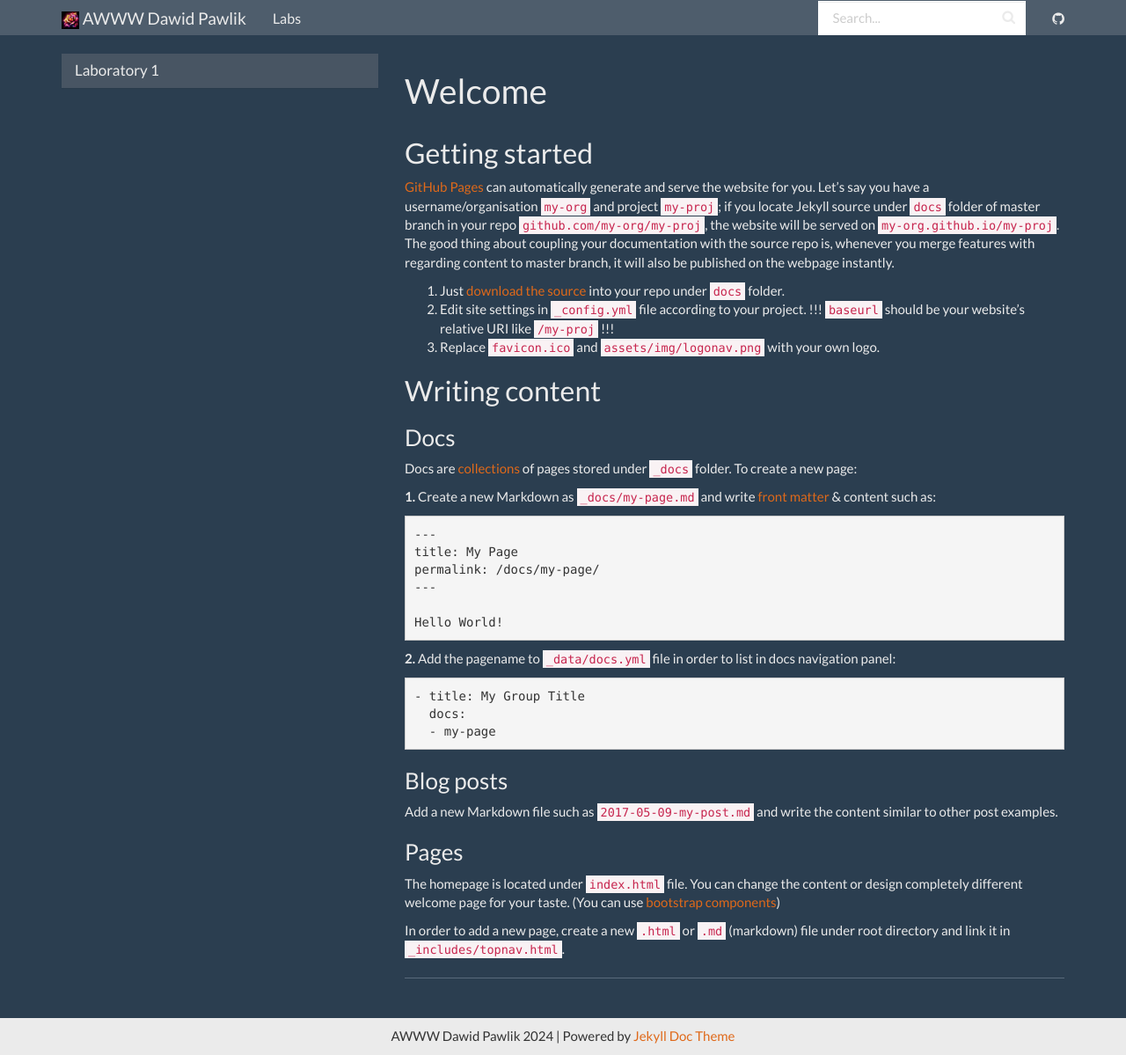
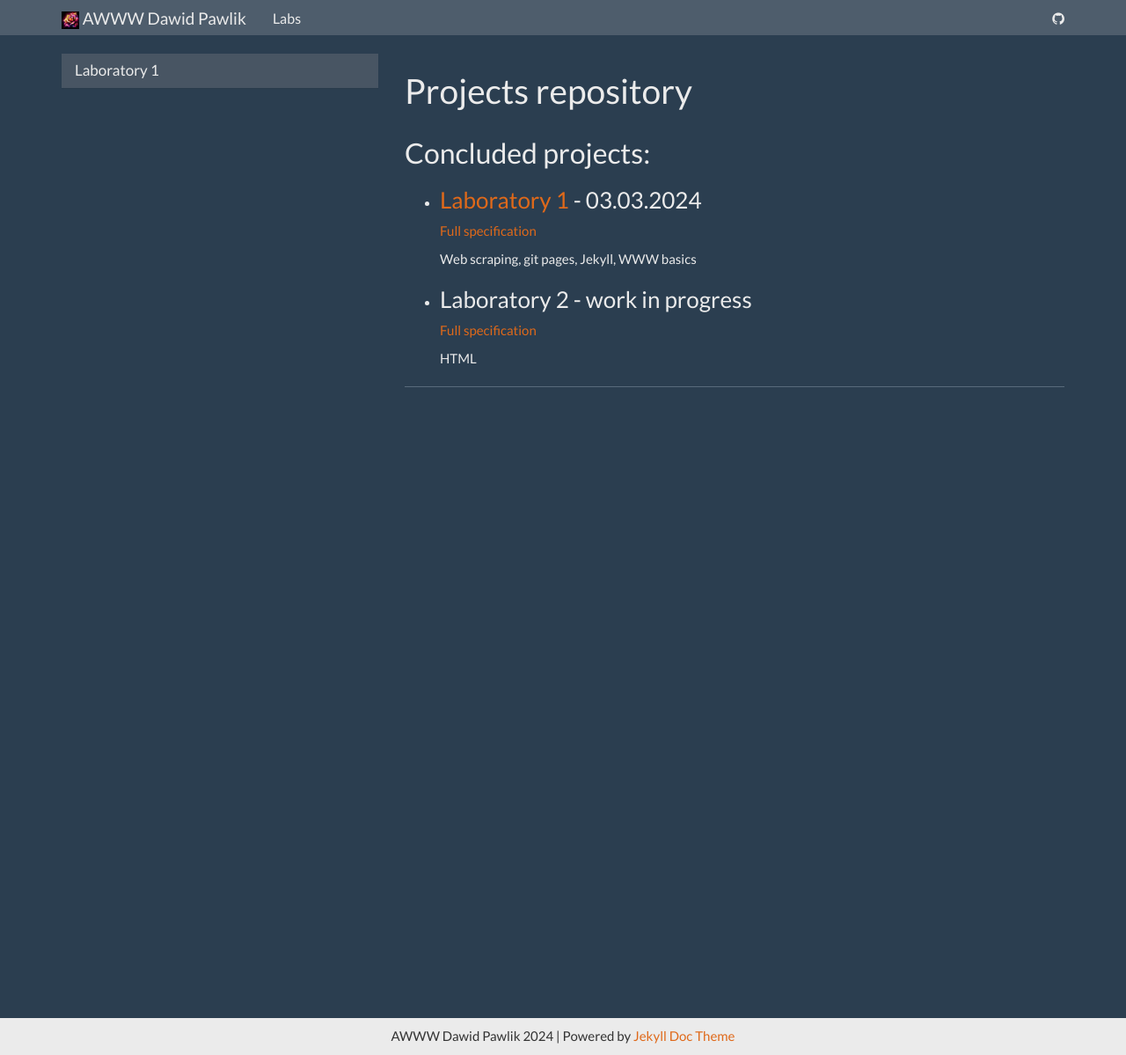
Before and after one commit to QuerthDP/awww, a Jekyll site: the page built from docs/_docs/index.md, in a window 1280 px wide and 1199 px high. Shown: the whole window at 88% size. Built offline with Jekyll 4.4.1, drawn with Linux system fonts in a browser that asks for light colours; comment, search, counter and statistics services are not loaded.

Commit message:
Add projects front page

````diff
--- a/docs/_docs/index.md
+++ b/docs/_docs/index.md
@@ -1,50 +1,19 @@
 ---
-title: Welcome
+title: Projects repository
 permalink: /labs/
 redirect_from: /labs/index.html
 ---
 
-## Getting started
+## Concluded projects:
 
-[GitHub Pages](https://pages.github.com) can automatically generate and serve the website for you.
-Let's say you have a username/organisation `my-org` and project `my-proj`; if you locate Jekyll source under `docs` folder of master branch in your repo `github.com/my-org/my-proj`, the website will be served on `my-org.github.io/my-proj`.
-The good thing about coupling your documentation with the source repo is, whenever you merge features with regarding content to master branch, it will also be published on the webpage instantly.
+- ### [Laboratory 1](https://querthdp.github.io/awww/labs/g2/) - 03.03.2024
 
-1. Just [download the source](https://github.com/aksakalli/jekyll-doc-theme/archive/gh-pages.zip) into your repo under `docs` folder.
-2. Edit site settings in  `_config.yml` file according to your project. !!! `baseurl` should be your website's relative URI like `/my-proj` !!!
-3. Replace `favicon.ico` and `assets/img/logonav.png` with your own logo.
+  [Full specification](https://kciebiera.github.io/www-2324/lab1.html)
 
-## Writing content
+  Web scraping, git pages, Jekyll, WWW basics
 
-### Docs
+- ### Laboratory 2 - work in progress
 
-Docs are [collections](https://jekyllrb.com/docs/collections/) of pages stored under `_docs` folder. To create a new page:
+  [Full specification](https://kciebiera.github.io/www-2324/lab2.html)
 
-**1.** Create a new Markdown as `_docs/my-page.md` and write [front matter](https://jekyllrb.com/docs/frontmatter/) & content such as:
-
-```
----
-title: My Page
-permalink: /docs/my-page/
----
-
-Hello World!
-```
-
-**2.** Add the pagename to `_data/docs.yml` file in order to list in docs navigation panel:
-
-```
-- title: My Group Title
-  docs:
-  - my-page
-```
-
-### Blog posts
-
-Add a new Markdown file such as `2017-05-09-my-post.md` and write the content similar to other post examples.
-
-### Pages
-
-The homepage is located under `index.html` file. You can change the content or design completely different welcome page for your taste. (You can use [bootstrap components](http://getbootstrap.com/components/))
-
-In order to add a new page, create a new `.html` or `.md` (markdown) file under root directory and link it in `_includes/topnav.html`.
+  HTML
--- a/docs/_includes/topnav.html
+++ b/docs/_includes/topnav.html
@@ -16,12 +16,6 @@
                 <li {% if page.sectionid=='labs' %} class="active" {% endif %}><a href="{{ "/labs/" | relative_url }}">Labs</a></li>
             </ul>
             <div class="navbar-right">
-                <form class="navbar-form navbar-left">
-                    <div class="form-group has-feedback">
-                        <input id="search-box" type="search" class="form-control" placeholder="Search...">
-                        <i class="fa fa-search form-control-feedback"></i>
-                    </div>
-                </form>
                 <ul class="nav navbar-nav">
                     <li><a href="{{ site.git_address }}"><i class="fa fa-github" aria-hidden="true"></i></a></li>
                 </ul>
--- a/docs/assets/search.json
+++ /dev/null
@@ -1,15 +0,0 @@
----
-permalink: search.json
----
-[
-{% for section in site.data.docs %}
-  {% for item in section.docs %}
-    {% assign item_url = item | prepend:"/labs/" | append:"/" %}
-    {% assign p = site.docs | where:"url", item_url | first %}
-    {
-      "title": "{{ p.title }}",
-      "url": "{{ p.url | relative_url }}"
-    },
-  {% endfor %}
-{% endfor %}
-]
````
